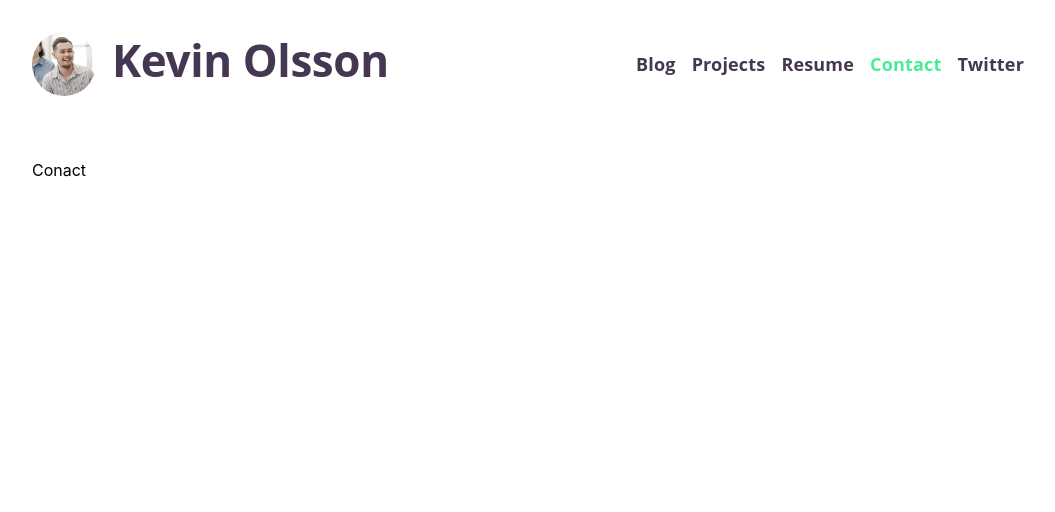
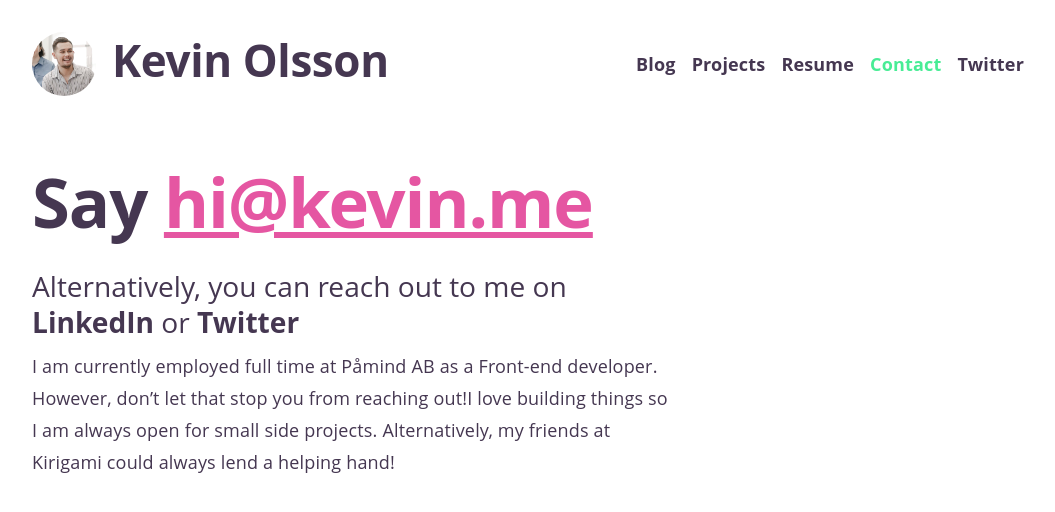
Before and after one commit to kevinolsson/kevinolsson.me, a React (Create React App) app: page /contact in a window 1280 px wide. Shown: the top 512 px of the page, without its empty margins (112-1167 px from the left). Built offline with nearby package versions, Linux system fonts and the light colour scheme.

Commit message:
contact page

```diff
--- a/src/Router.js
+++ b/src/Router.js
@@ -8,6 +8,7 @@ import {
 import Wrapper from 'components/Wrapper';
 import Home from 'components/Home/Home';
 import BlogPost from 'components/BlogPost/BlogPost';
+import Contact from 'components/Contact/Contact';
 
 const Router = () => (
   <>
@@ -33,7 +34,7 @@ const Router = () => (
             Resume
           </Route>
           <Route path="/contact" exact>
-            Conact
+            <Contact />
           </Route>
           <Route>
             404 error
--- /dev/null
+++ b/src/components/Contact/Contact.js
@@ -0,0 +1,34 @@
+import React from 'react';
+import Typography from '@material-ui/core/Typography';
+import Box from '@material-ui/core/Box';
+import Link from '@material-ui/core/Link';
+
+const Contact = () => (
+  <Box maxWidth={640}>
+    <Typography gutterBottom variant="h1">
+      Say
+      {' '}
+      <Box href="mailto:hi@kevin.me" underline="always" component={Link}>hi@kevin.me</Box>
+    </Typography>
+    <Typography gutterBottom variant="h5">
+    Alternatively, you can reach out to me on
+      {' '}
+      <Box href="https://linkedin.com" component={Link} fontWeight="fontWeightBold" color="portfolio.dark">LinkedIn</Box>
+      {' '}
+or
+      {' '}
+      <Box href="https://twitter.com" component={Link} fontWeight="fontWeightBold" color="portfolio.dark">Twitter</Box>
+    </Typography>
+    <Typography variant="body1" paragraph>
+      I am currently employed full time at Påmind AB as a Front-end developer.
+      However, don’t let that stop you from reaching out!I love building things
+so I am always open for small side projects.
+      {' '}
+Alternatively,
+      my friends at Kirigami could always lend a helping hand!
+    </Typography>
+  </Box>
+);
+
+
+export default Contact;
--- a/src/components/Layout/Layout.js
+++ b/src/components/Layout/Layout.js
@@ -8,6 +8,7 @@ const useStyles = makeStyles((theme) => ({
     maxWidth: '1024px',
     margin: `${theme.spacing(4)}px auto`,
     padding: theme.spacing(4),
+    paddingBottom: theme.spacing(24),
   },
 }), { name: 'layout' });
 
```
